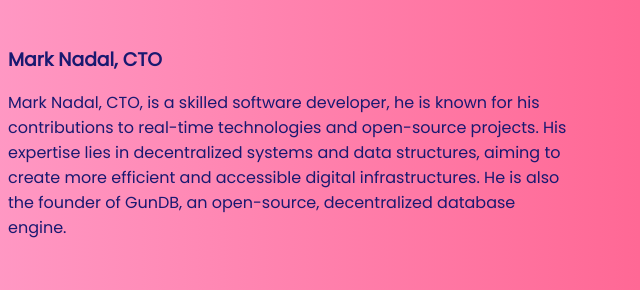
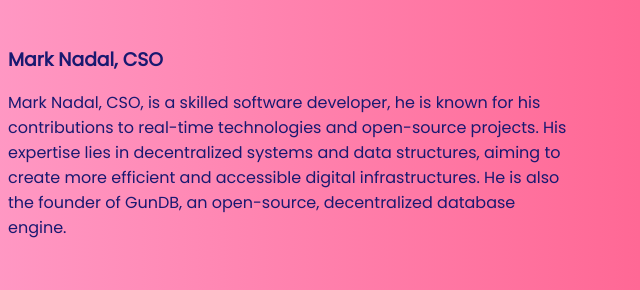
Before and after one commit to meneramandarin/playbyear, a plain HTML site: page index.html in a window 1280 px wide. Shown: the part 2690-2980 px from the top of the page, 640-1280 px from the left. Drawn offline with Linux system fonts and the light colour scheme.

Commit message:
Add files via upload

```diff
--- a/index.html
+++ b/index.html
@@ -73,8 +73,8 @@
                 <img src="https://avatars.githubusercontent.com/u/433412?v=4" alt="Mark Nadal" width=250 >
             </div>
             <div class="member-text">
-                <h3>Mark Nadal, CTO</h3>
-                <p>Mark Nadal, CTO, is a skilled software developer, he is known for his contributions to real-time technologies and open-source projects. His expertise lies in decentralized systems and data structures, aiming to create more efficient and accessible digital infrastructures. He is also the founder of GunDB, an open-source, decentralized database engine.</p>
+                <h3>Mark Nadal, CSO</h3>
+                <p>Mark Nadal, CSO, is a skilled software developer, he is known for his contributions to real-time technologies and open-source projects. His expertise lies in decentralized systems and data structures, aiming to create more efficient and accessible digital infrastructures. He is also the founder of GunDB, an open-source, decentralized database engine.</p>
             </div>
         </div>
     </section>
```
